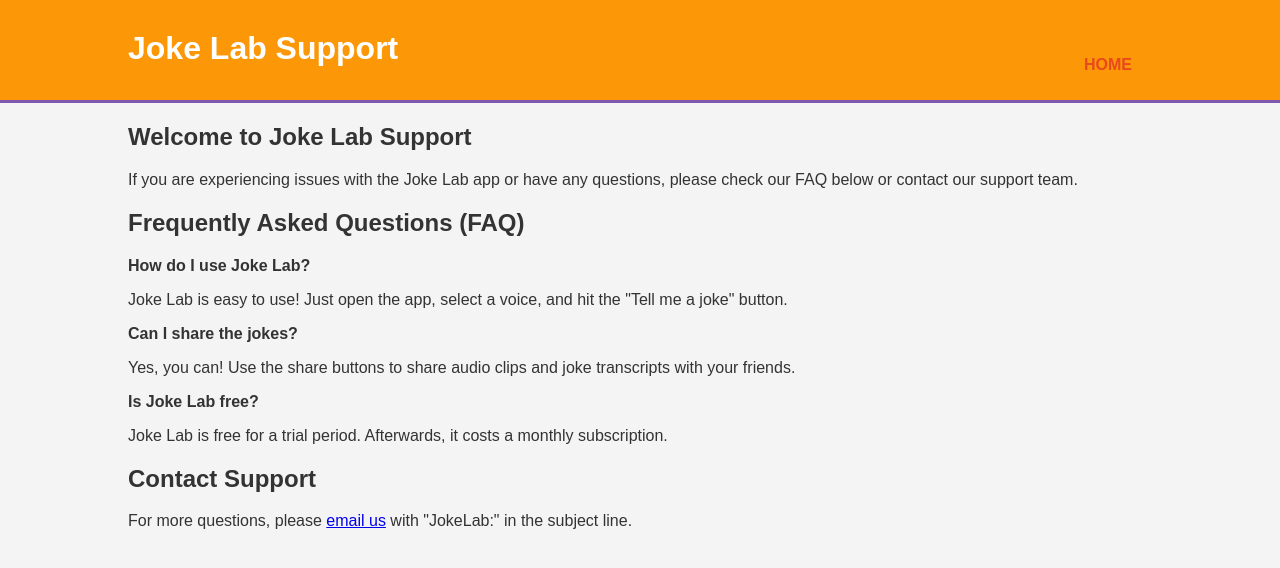
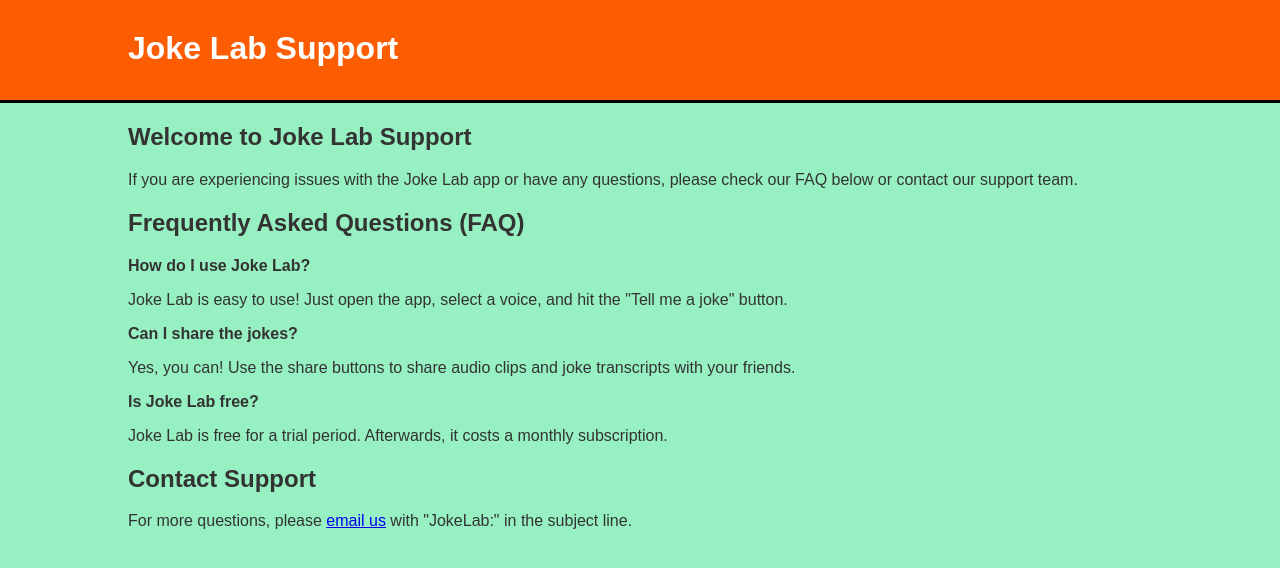
Before and after one commit to lounsburynw/JokeLabSupport.github.io, a plain HTML site: page index.html in a window 1280 px wide. Drawn offline with Linux system fonts and the light colour scheme.

Commit message:
change color scheme

```diff
--- a/index.html
+++ b/index.html
@@ -10,7 +10,7 @@
             font-family: 'Arial', sans-serif;
             margin: 0;
             padding: 0;
-            background-color: #f4f4f4;
+            background-color: #96f0c2;
             color: #333;
         }
         .container {
@@ -19,11 +19,12 @@
             overflow: hidden;
         }
         header {
-            background: #fc9707;
+            background: #8158b0;
+            background: #fc5d02;
             color: white;
             padding-top: 30px;
             min-height: 70px;
-            border-bottom: #8158b0 3px solid;
+            border-bottom: #000000 3px solid;
         }
         header a {
             color: #ffffff;
@@ -50,7 +51,7 @@
             margin-top: 10px;
         }
         header .highlight, header .current a {
-            color: #e8491d;
+            color: #fc5d02;
             font-weight: bold;
         }
         header a:hover {
```
